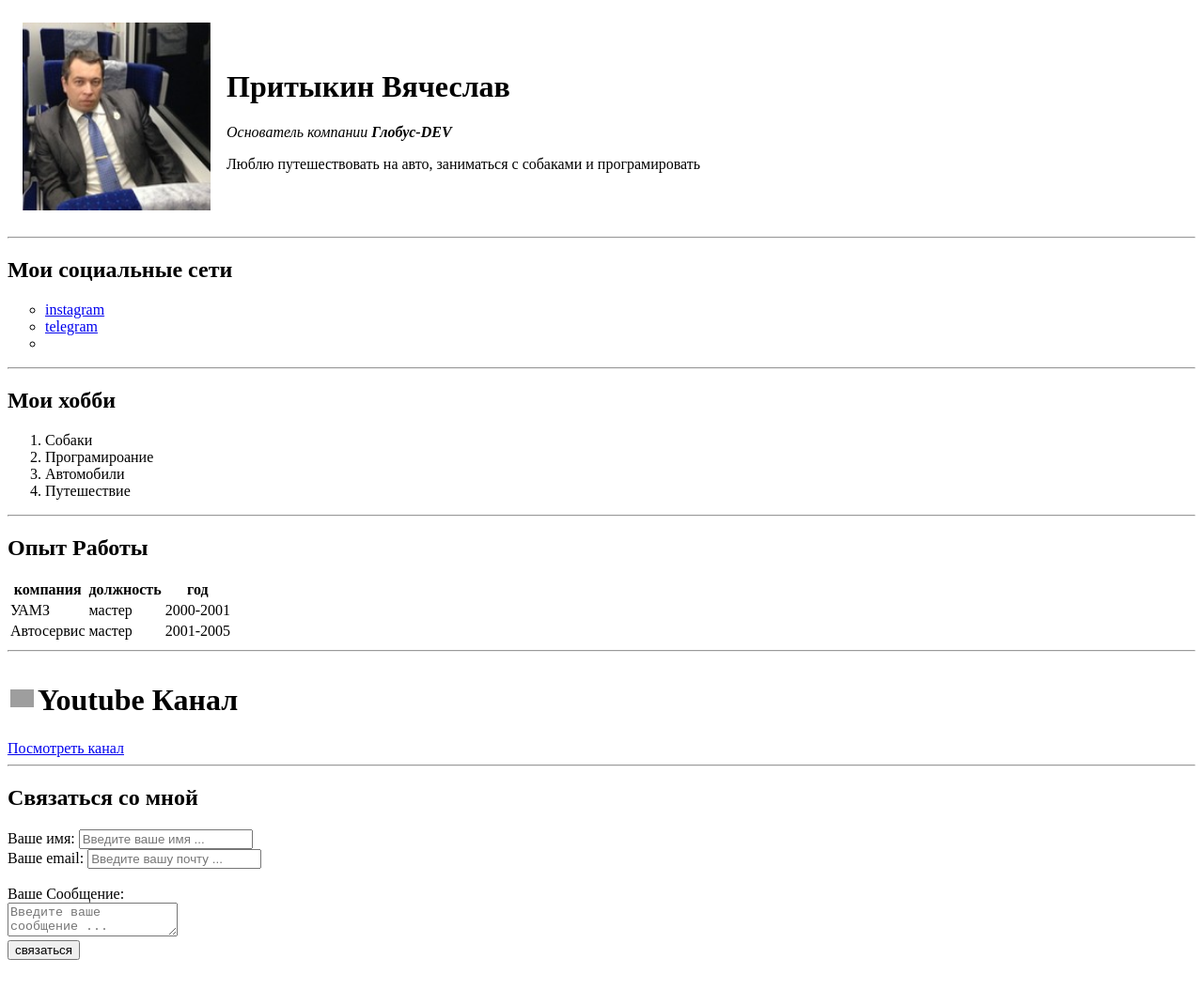
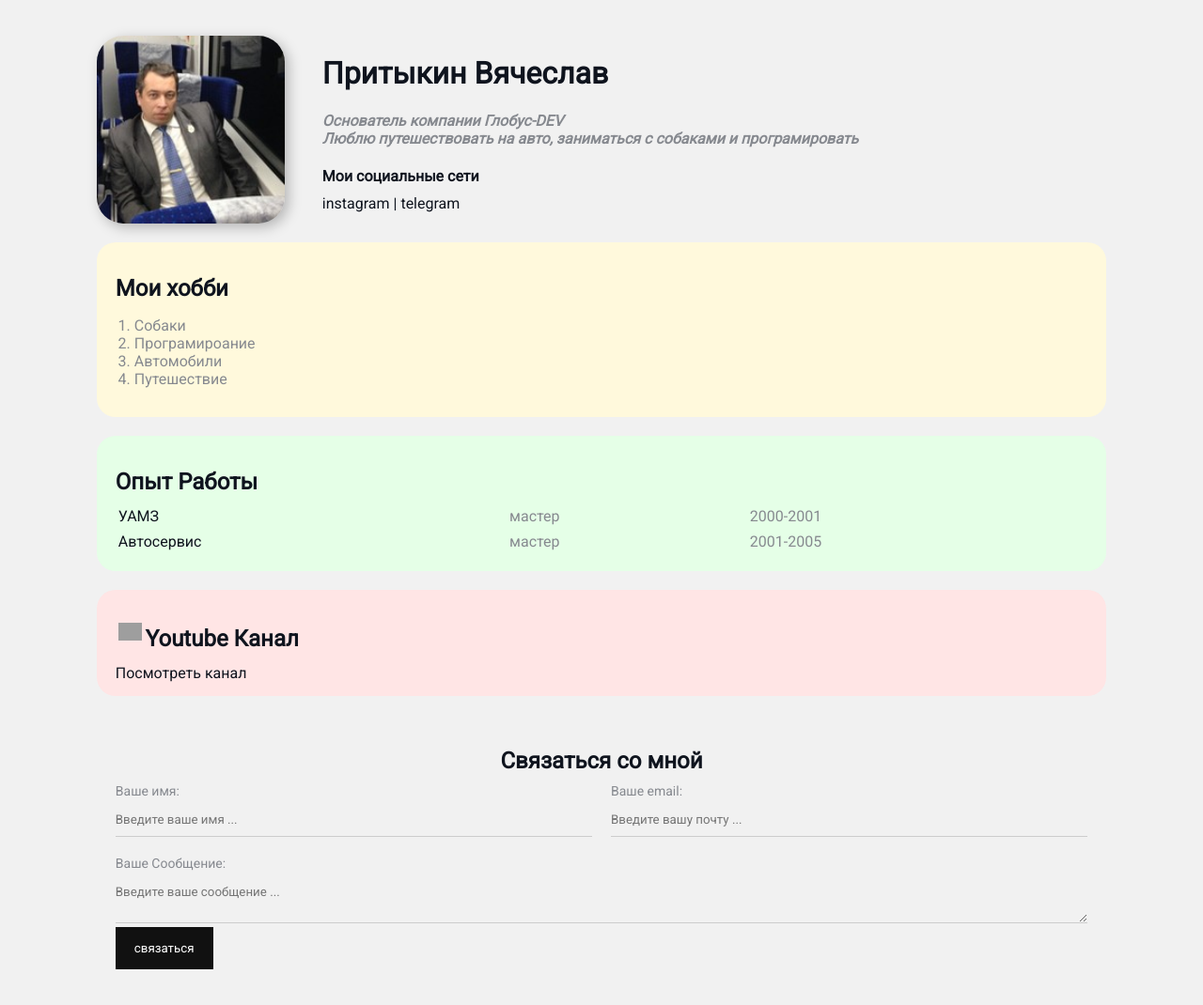
Before and after one commit to iwenzelw/portfolio, a plain HTML site: page index.html in a window 1280 px wide. Shown: the top 1070 px of the page at 94% size. Before the commit the page ends 1030 px from the top, so only its background shows below. Drawn offline with Linux system fonts and the light colour scheme; grey boxes are pictures that could not be loaded.

Commit message:
Add files via upload

```diff
--- a/index.html
+++ b/index.html
@@ -1,49 +1,51 @@
 <!DOCTYPE html>
 <html lang="en">
+
 <head>
   <meta charset="UTF-8">
   <meta http-equiv="X-UA-Compatible" content="IE=edge">
   <meta name="viewport" content="width=device-width, initial-scale=1.0">
   <title>wenzel.w</title>
+  <link href="style.css" rel="stylesheet" />
 </head>
+
 <body>
-  <table cellspacing="15">
-    <td>
-      <img src="avatar180.jpeg" width="200" alt="foto"/>
-    </td>
-    <td>
+  <div class="container">
+    <div class="info">
+      <img class="avatar" src="avatar180.jpeg" alt="foto" />
+      <div class="info-text">
         <h1>Притыкин Вячеслав</h1>
-   <p> <em>Основатель компании <strong>Глобус-DEV</strong></em></p>
+        <p>Основатель компании <strong>Глобус-DEV</strong></p>
         <p>Люблю путешествовать на авто, заниматься с собаками и програмировать</p>
-    </td>
-  </table>
+        <div class="social">
+          <h4>Мои социальные сети</h4>
+          <a href="https://www.instagram.com/iwenzelw" target="_blank">instagram</a>
+          |
+          <a href="https://t.me/wenzel_w" target="_blank">telegram</a>
+        </div>
+      </div>
 
 
-   <hr>
-   <h2>Мои социальные сети</h2>
-   <ul type="circle">
-     <li><a href="https://www.instagram.com/iwenzelw" target="_blank">instagram</a></li>
-     <li><a href="https://t.me/wenzel_w" target="_blank">telegram</a></li>
-     <li></li>
-   </ul>
-   <hr>
+    </div>
+
+
+
+    <div class="card bg-yellow">
       <h2>Мои хобби</h2>
-   <ol>
+      <ol class="list">
         <li>Собаки</li>
         <li>Програмироание</li>
         <li>Автомобили</li>
         <li>Путешествие</li>
       </ol>
-   <hr>
+    </div>
+
+    <div class="card bg-green">
       <h2>Опыт Работы</h2>
 
-   <table >
+      <table class="table">
+
         <head>
-       <tr>
-     <th>компания</th>
-     <th>должность</th>
-     <th>год</th>
-   </tr>
         </head>
         <tbody>
           <tr>
@@ -60,30 +62,57 @@
           </tr>
         </tfoot>
       </table>
-   <hr>
+    </div>
+
+    <div class="card bg-red">
       <table>
         <td>
           <img src="https://free-png.ru/wp-content/uploads/2020/07/logo-you-tube-2-1.png" width="25">
         </td>
-     <td><h1>Youtube Канал</h1></td>
+        <td>
+          <h2 class="link-list">Youtube Канал</h2>
+        </td>
       </table>
-
       <a href="youtude.html" target="_blank">Посмотреть канал</a>
-  <hr>
+    </div>
+    <div class="contact">
+      <div class="card">
         <h2>Связаться со мной</h2>
 
         <form action="/">
+          <div class="row">
+            <div class="form-group">
               <label for="name">Ваше имя:</label>
               <input type="text" id="name" placeholder="Введите ваше имя ...">
-<br>
+            </div>
+
+            <div class="form-group">
               <label for="email">Ваше email:</label>
               <input type="email" id="email" placeholder="Введите вашу почту ...">
-    <br>
-    <br>
-    <label for="text">Ваше Сообщение:</label><br>
+            </div>
+          </div>
+
+          <div class="form-group">
+            <label for="text">Ваше Сообщение:</label>
             <textarea type="text" id="text" placeholder="Введите ваше сообщение ..."></textarea>
-    <br>
-    <input type="submit" value="связаться">
+          </div>
+
+
+          <input class="btn" type="submit" value="связаться">
         </form>
+      </div>
+    </div>
+
+    <div class="position">
+      <div class="box">
+      </div>
+    </div>
+
+  </div>
+
+  <div style="margin-bottom:500px">
+
+  </div>
 </body>
+
 </html>
--- /dev/null
+++ b/style.css
@@ -0,0 +1,219 @@
+@import url('https://fonts.googleapis.com/css2?family=Roboto&display=swap');
+
+body {
+  background-color: #f1f1f1;
+  color: #0f141e;
+
+  font-size: 16px;
+  font-weight: normal;
+  font-family: 'Roboto', sans-serif;
+
+  /* font: normal 16px 'Roboto', sans-serif; */
+
+}
+
+a {
+  color: #0f141e;
+  text-decoration: none;
+}
+
+a:hover {
+  text-decoration: underline;
+}
+
+a:active {
+  color: blue;
+}
+
+a:visited {
+  color: #86898f;
+}
+
+
+.avatar {
+  width: 200px;
+  border-radius: 28px;
+  box-shadow: 4px 4px 14px rgba(0, 0, 0, 0.25);
+}
+
+.info p {
+  color: #86898f;
+  margin: 0;
+  font-style: italic;
+  font-weight: bold;
+
+  /* text-transform: lowercase; */
+  /* letter-spacing: 1px; */
+  /* word-spacing: 42px; */
+}
+
+.info {
+  display: flex;
+  margin-bottom: 20px;
+}
+
+@media(max-width: 700px) {
+.info {
+  text-align: center;
+  display: block;
+}
+}
+
+.info-text {
+  margin-left: 40px;
+
+}
+
+.info-text h4 {
+  margin-bottom: 10px;
+
+}
+
+.container {
+  max-width: 85%;
+  margin: auto;
+  padding-top: 30px;
+
+}
+
+.bg-yellow {
+  background: #fff9dc;
+}
+
+.bg-green {
+  background: #e5ffe7;
+}
+
+.bg-red {
+  background: #ffe5e5;
+}
+
+.card {
+  padding: 15px 20px;
+  /* background: red; */
+  margin-bottom: 20px;
+  border-radius: 20px;
+}
+
+.card h2 {
+  margin-bottom: 10px;
+}
+
+.list {
+  padding: 0 20px;
+}
+
+.list li {
+  color: #86898f;
+
+}
+
+.table {
+  width: 100%;
+}
+
+.table td {
+  padding-bottom: 5px;
+}
+
+.table td:nth-child(2),
+.table td:nth-child(3) {
+  color: #86898f
+}
+
+.link-list {
+  list-style: none;
+  padding: 0;
+}
+
+.contact h2 {
+  text-align: center;
+
+}
+
+.form-group label {
+  display: block;
+  font-size: 14px;
+  color: #86898f
+}
+
+.form-group input,
+.form-group textarea {
+  width: 100%;
+  box-sizing: border-box;
+  border: none;
+  background: transparent;
+  border-bottom: 1px solid #ccc;
+  color: #000;
+  padding: 15px 0 10px;
+  outline: none;
+  font-family: inherit;
+
+}
+
+.row {
+  display: flex;
+  margin-bottom: 20px;
+}
+
+.row>.form-group {
+  width: 50%;
+  margin-right: 20px;
+}
+
+.row>.form-group:last-child {
+  margin-right: 0px;
+}
+
+.btn {
+  background: #111;
+  padding: 15px 20px;
+  color: #fff;
+  border: none;
+  font-family: inherit;
+  cursor: pointer;
+}
+
+.btn:hover {
+  opacity: 0.8;
+}
+
+/* .position {
+  position: relative;
+  border: 4px solid black;
+  padding: 20px;
+  height: 300px;
+}
+
+.box {
+  position: fixed;
+  top: 0px;
+  left: 0px;
+  /* right: 50px; */
+  width: 100%;
+  height: 50px;
+  background: lightcoral
+} */
+
+
+
+/* box Modal */
+/* .social {
+background: red;
+padding: 5px 15px;
+margin: 5px;
+
+border: 5px solid green;
+border-bottom-style: dotted ;
+border-top-color: blue;
+} */
+
+/* .box-model > div {
+  float: left;
+  background:#0f141e;
+  height: 200px;
+  border: 4px solid red;
+  width: 25%;
+  box-sizing: border-box;
+
+} */
```
Lines whose indentation alone changed are shown as unchanged.
